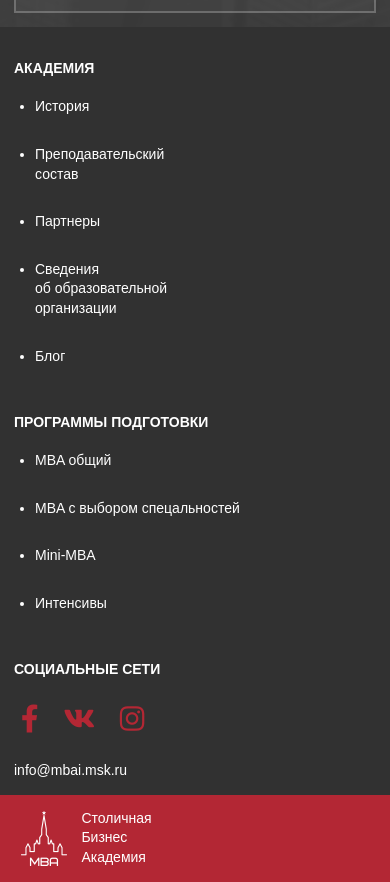
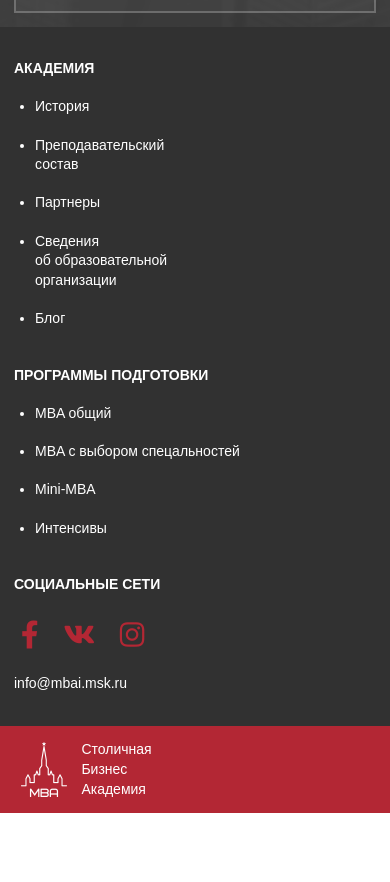
Before and after one commit to Novailoveyou/solution-for-ipe, a website: page dist/index.html in a window 390 px wide. Shown: the part 1920-2802 px from the top of the page. After the commit the page ends 2733 px from the top, so only its background shows below. Drawn offline with Linux system fonts and the light colour scheme; no server answers.

Commit message:
fixed footer items margins on mobile

```diff
--- a/scss/_mobile.scss
+++ b/scss/_mobile.scss
@@ -79,12 +79,8 @@
     flex-direction: column;
   }
 
-  .footer-block__title{
-
-  }
-
   .footer-block__list__item {
-    margin-bottom: 2rem;
+    margin-bottom: 18.62px;
   }
 }
 
--- a/scss/main.scss
+++ b/scss/main.scss
@@ -259,6 +259,7 @@
 
 .form__form-group__checkbox {
   margin-right: 0.8rem;
+  cursor: pointer;
 }
 
 .list-wrapper {
@@ -314,6 +315,7 @@
 
 .footer-block__list__item {
   margin-bottom: 0.3rem;
+  cursor: pointer;
 }
 
 .sm__icon {
@@ -321,10 +323,12 @@
   color: $secondary-color;
   padding: 0.5rem;
   margin-right: 0.5rem;
+  cursor: pointer;
 }
 
 .sm__email {
-  margin-top: 1.5rem;
+  margin-top: 18.62px;
+  margin-bottom: 18.62px;
 }
 
 .branding {
```
Also changed, not shown: dist/css/main.css.
